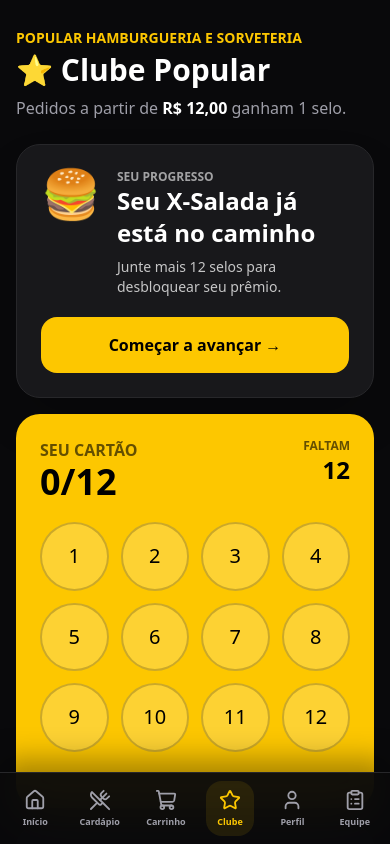
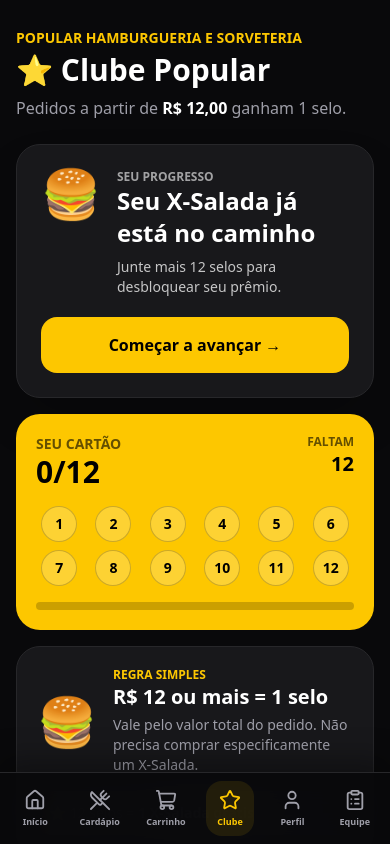
Before and after one commit to UniversalKnowledgeEcosystem/popular-app, a Next.js app: page /fidelidade in a window 390 px wide. Shown: the top 844 px of the page. Built offline with nearby package versions, Linux system fonts and the light colour scheme.

Commit message:
Compacta selos do Clube Popular no mobile

```diff
--- a/app/fidelidade/page.tsx
+++ b/app/fidelidade/page.tsx
@@ -102,10 +102,10 @@ export default function Fidelidade() {
       {completo ? <button onClick={resgatar} className="w-full mt-5 bg-black text-white py-4 rounded-2xl font-black">🎁 {m.acao}</button> : <Link href="/cardapio" className={`block text-center mt-5 py-4 rounded-2xl font-black ${perto ? "bg-black text-white" : "bg-yellow-400 text-black"}`}>{m.acao} →</Link>}
     </section>
 
-    <section className={`mt-4 ${completo ? "bg-zinc-900" : "bg-yellow-400 text-black"} rounded-3xl p-6`}>
-      <div className="flex justify-between"><div><p className="font-bold opacity-60">SEU CARTÃO</p><h2 className="text-4xl font-black">{Math.min(selos, META)}/{META}</h2></div>{!completo && <div className="text-right"><p className="text-xs font-bold opacity-60">FALTAM</p><b className="text-2xl">{faltam}</b></div>}</div>
-      <div className="grid grid-cols-4 gap-3 mt-5">{Array.from({ length: META }).map((_, i) => <div key={i} className={`aspect-square rounded-full flex items-center justify-center text-xl border-2 ${i < selos ? (completo ? "bg-yellow-400 text-black" : "bg-black text-yellow-400") : "bg-white/20 border-current/20"}`}>{i < selos ? "★" : i + 1}</div>)}</div>
-      <div className="h-3 bg-black/20 rounded-full mt-5 overflow-hidden"><div className={`h-full rounded-full ${completo ? "bg-green-400" : "bg-black"}`} style={{ width: `${progresso}%` }} /></div>
+    <section className={`mt-4 ${completo ? "bg-zinc-900" : "bg-yellow-400 text-black"} rounded-3xl p-5`}>
+      <div className="flex justify-between items-start"><div><p className="font-bold opacity-60 text-sm">SEU CARTÃO</p><h2 className="text-3xl font-black">{Math.min(selos, META)}/{META}</h2></div>{!completo && <div className="text-right"><p className="text-xs font-bold opacity-60">FALTAM</p><b className="text-xl">{faltam}</b></div>}</div>
+      <div className="grid grid-cols-6 gap-2 mt-4 justify-items-center">{Array.from({ length: META }).map((_, i) => <div key={i} className={`w-9 h-9 rounded-full flex items-center justify-center text-sm font-bold border ${i < selos ? (completo ? "bg-yellow-400 text-black" : "bg-black text-yellow-400 border-black") : "bg-white/20 border-current/20"}`}>{i < selos ? "★" : i + 1}</div>)}</div>
+      <div className="h-2 bg-black/20 rounded-full mt-4 overflow-hidden"><div className={`h-full rounded-full ${completo ? "bg-green-400" : "bg-black"}`} style={{ width: `${progresso}%` }} /></div>
     </section>
 
     {!completo && <section className="mt-4 bg-zinc-900 border border-zinc-800 rounded-3xl p-5"><div className="flex gap-4 items-center"><div className="text-5xl">🍔</div><div><p className="text-yellow-400 text-xs font-black">REGRA SIMPLES</p><h2 className="text-xl font-black">R$ 12 ou mais = 1 selo</h2><p className="text-zinc-400 text-sm mt-1">Vale pelo valor total do pedido. Não precisa comprar especificamente um X-Salada.</p></div></div><div className="mt-4 bg-zinc-800 rounded-xl p-3 text-sm text-zinc-300">⭐ {META} selos = <b className="text-white">1 X-Salada grátis</b></div></section>}
```
